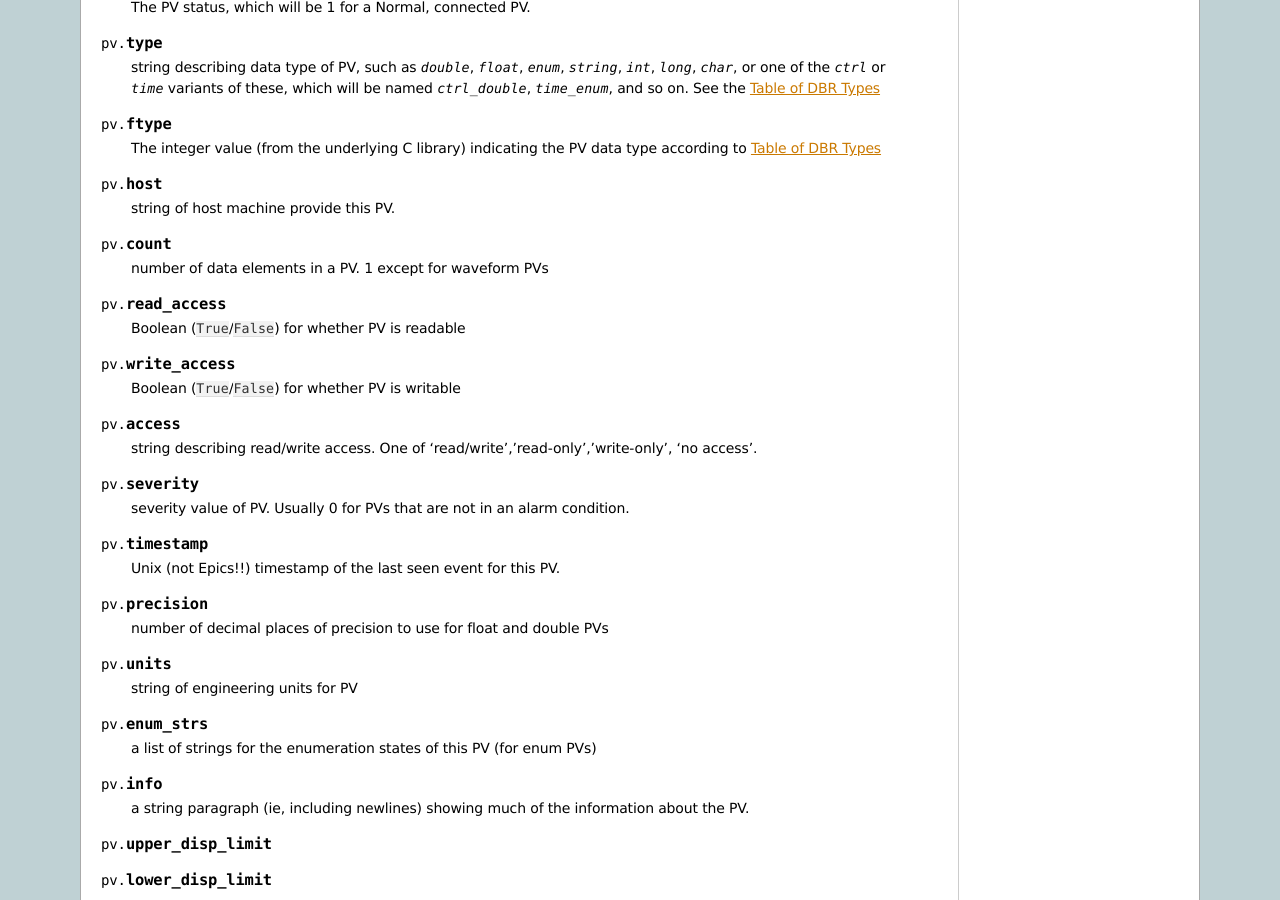
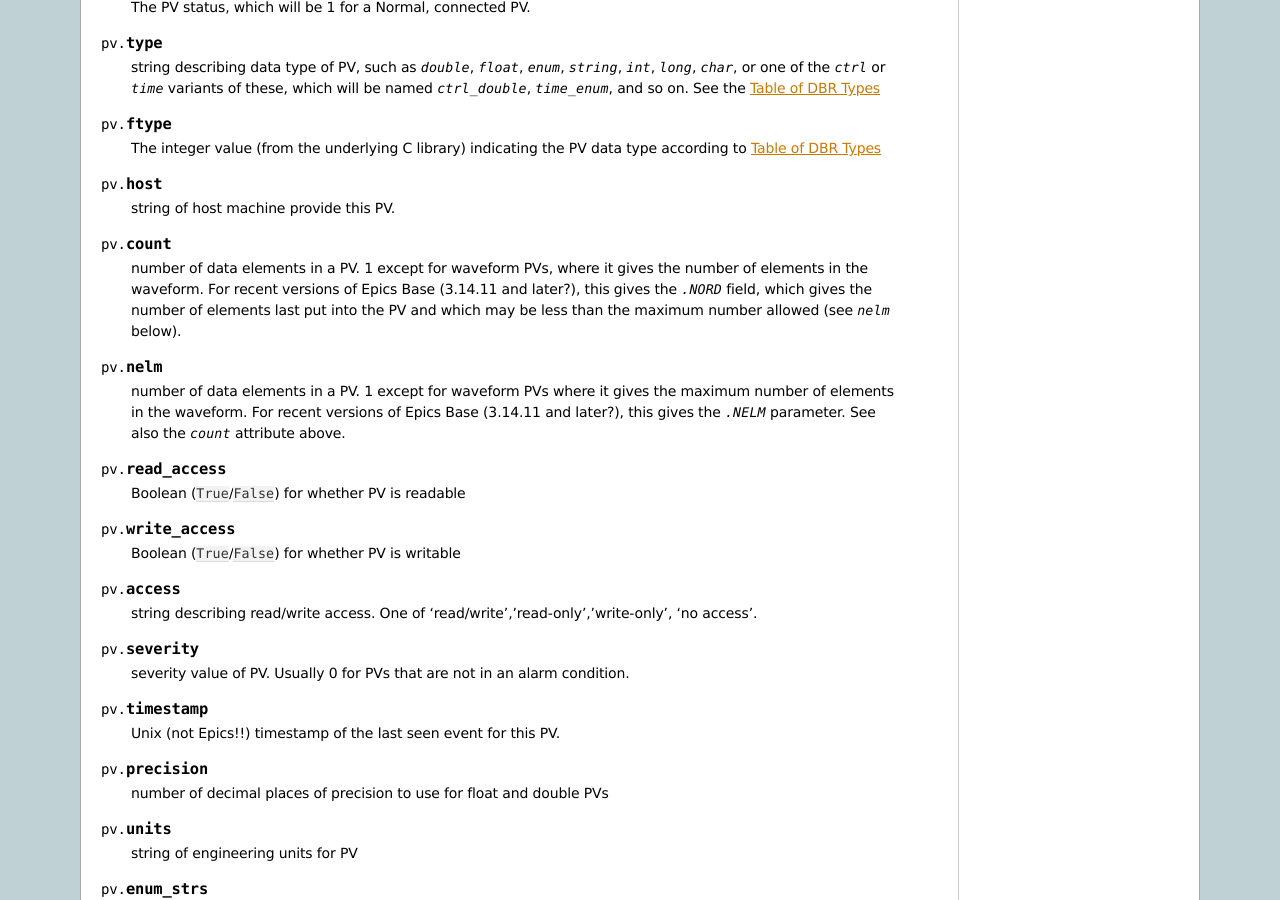
Before and after one commit to pyepics/pyepics, a Sphinx documentation site: the page built from doc/pv.rst, in a window 1280 px wide and 900 px high, scrolled down 3518 px. Built offline with Sphinx 7.4.7, drawn with Linux system fonts in a browser that asks for light colours; formulas are drawn with MathJax 3; the version number is read from the project's files by our own code.

Commit message:
added fix for puts to waveform PVs in ca.py, pv.py, and pv.rst
- put() for waveforms now puts only the array size of the data passed in,
so that the '.NORD' field is kept as the length of the input array.

- PV now has 'pv.count' reporting this 'NORD' field (number of elements actually
entered into the array), while the 'pv.nelm' field contains the maximum array
length that can be held in the waveform.

```diff
--- a/doc/pv.rst
+++ b/doc/pv.rst
@@ -261,7 +261,18 @@ assigned to.  The exception to this rule is the :attr:`value` attribute.
 
 .. attribute:: count
 
-   number of data elements in a PV.  1 except for waveform PVs
+   number of data elements in a PV.  1 except for waveform PVs, where it
+   gives the number of elements in the waveform. For recent versions of
+   Epics Base (3.14.11 and later?), this gives the `.NORD` field, which
+   gives the number of elements last put into the PV and which may be less
+   than the maximum number allowed (see `nelm` below).
+
+.. attribute:: nelm
+
+   number of data elements in a PV.  1 except for waveform PVs where it
+   gives the maximum number of elements in the waveform. For recent
+   versions of Epics Base (3.14.11 and later?), this gives the `.NELM`
+   parameter.  See also the `count` attribute above.
 
 .. attribute:: read_access
 
```
